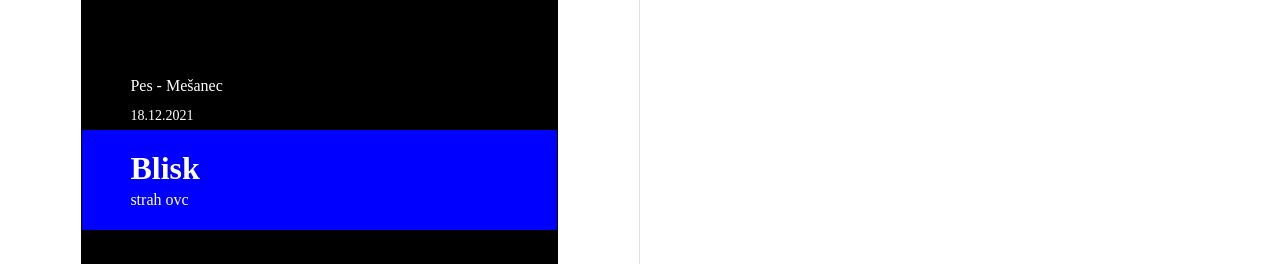
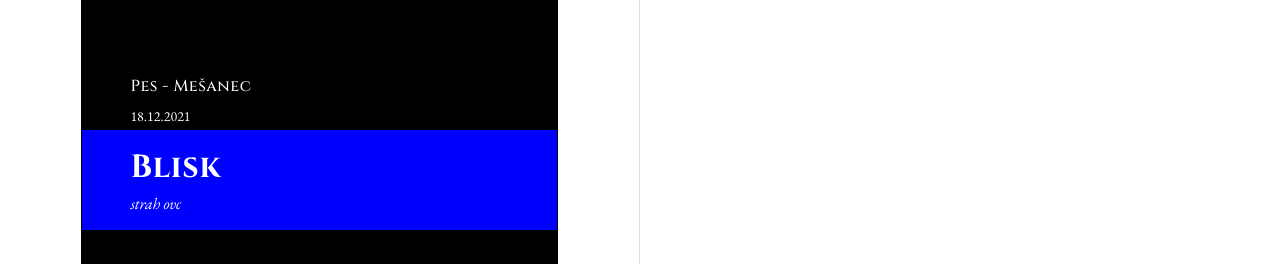
Before and after one commit to zprima/cardcreator, a React (Vite) app: page / in a window 1280 px wide. Shown: the part 392-656 px from the top of the page. Built offline with nearby package versions, Linux system fonts and the light colour scheme.

Commit message:
new fonts

```diff
--- a/index.html
+++ b/index.html
@@ -4,6 +4,12 @@
     <meta charset="UTF-8" />
     <link rel="icon" type="image/svg+xml" href="/favicon.svg" />
     <meta name="viewport" content="width=device-width, initial-scale=1.0" />
+    <link rel="preconnect" href="https://fonts.googleapis.com" />
+    <link rel="preconnect" href="https://fonts.gstatic.com" crossorigin />
+    <link
+      href="https://fonts.googleapis.com/css2?family=Cinzel:wght@500;600;700&family=EB+Garamond:ital,wght@0,400;0,500;0,600;1,400&display=swap"
+      rel="stylesheet"
+    />
     <title>cardcreator_v1</title>
   </head>
   <body>
--- a/src/components/Card.css
+++ b/src/components/Card.css
@@ -11,6 +11,9 @@
   display: flex;
   overflow: hidden;
   position: relative;
+  /* TCG-style type: display serif for titles, classic book serif for body */
+  font-family: 'EB Garamond', 'Palatino Linotype', Palatino, 'Times New Roman',
+    serif;
 }
 
 /* Yellow corner-only frame overlay (V / L brackets at each corner) */
@@ -127,8 +130,10 @@
   display: flex;
   align-items: center;
   padding: 0 12px 0 48px;
+  font-family: Cinzel, 'Palatino Linotype', Palatino, serif;
   font-size: 16px;
   font-weight: 500;
+  letter-spacing: 0.03em;
   color: #fff;
   overflow: hidden;
   white-space: nowrap;
@@ -173,8 +178,10 @@
 }
 
 .card__name {
+  font-family: Cinzel, 'Palatino Linotype', Palatino, serif;
   font-size: 32px;
-  font-weight: 600;
+  font-weight: 700;
+  letter-spacing: 0.02em;
   color: #fff;
   overflow: hidden;
   white-space: nowrap;
@@ -182,8 +189,10 @@
 }
 
 .card__subname {
+  font-family: 'EB Garamond', 'Palatino Linotype', Palatino, serif;
   font-size: 16px;
-  font-weight: 400;
+  font-weight: 500;
+  font-style: italic;
   color: #fff;
   overflow: hidden;
   white-space: nowrap;
```
